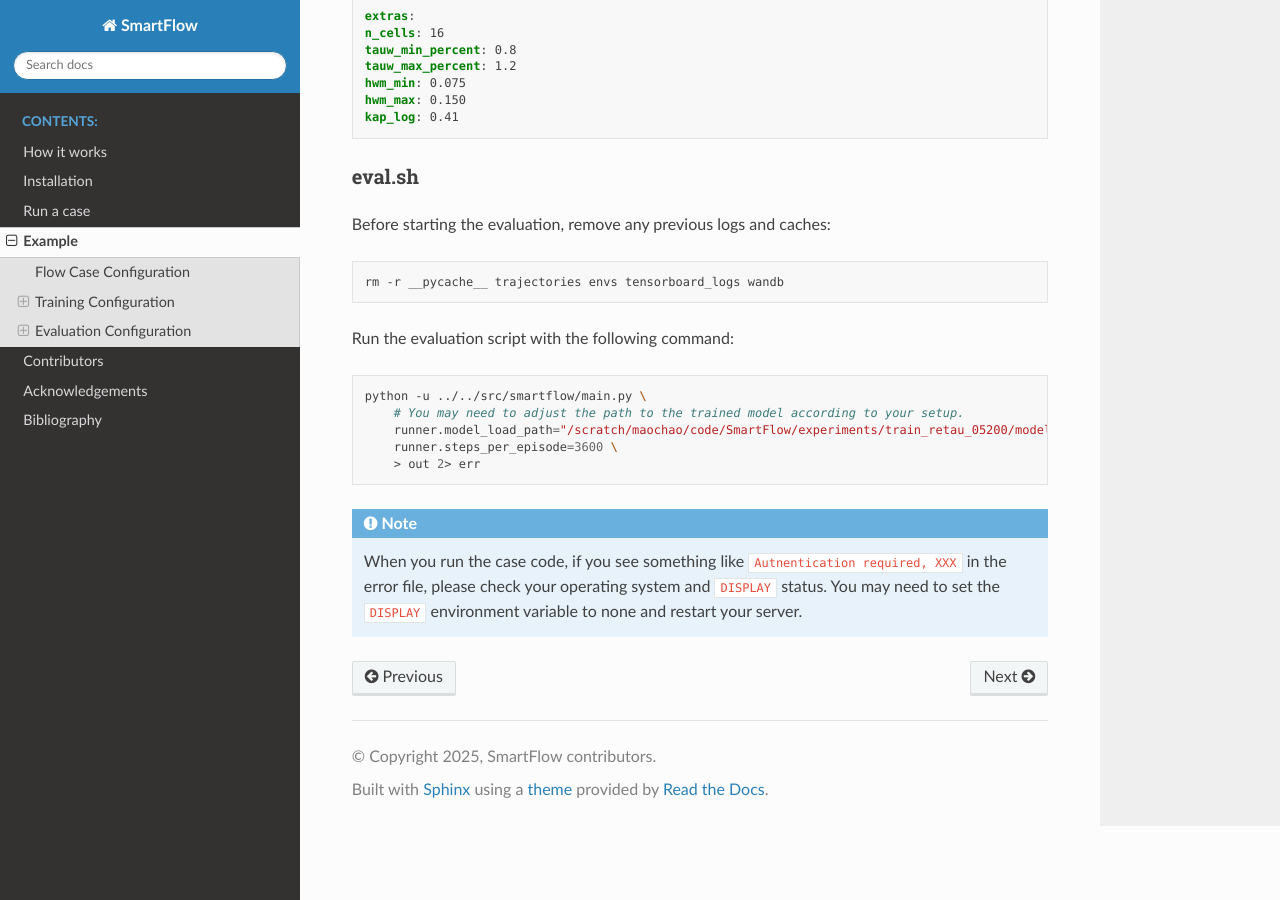
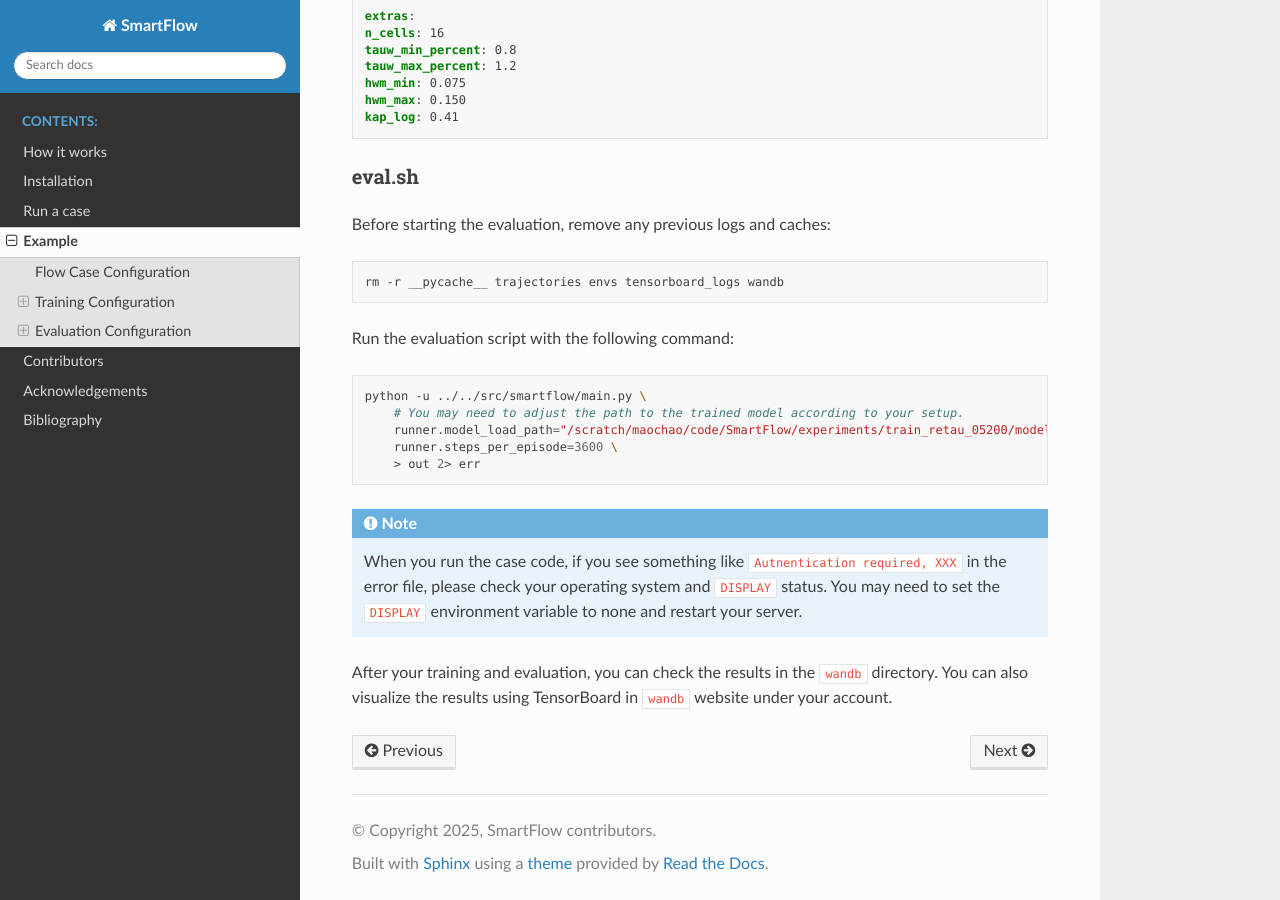
Before and after one commit to zz-blue/SmartFlow-Doc, a Sphinx documentation site: the page built from source/Example.rst, in a window 1280 px wide and 900 px high, scrolled down 3753 px. Built offline with Sphinx 7.4.7 and the Read the Docs theme 3.1.0, drawn with Linux system fonts in a browser that asks for light colours.

Commit message:
Add sme notes in examples

```diff
--- a/source/Example.rst
+++ b/source/Example.rst
@@ -221,3 +221,5 @@ Run the evaluation script with the following command:
 .. note::
 
    When you run the case code, if you see something like ``Autnentication required, XXX`` in the error file, please check your operating system and ``DISPLAY`` status. You may need to set the ``DISPLAY`` environment variable to none and restart your server.
+
+After your training and evaluation, you can check the results in the ``wandb`` directory. You can also visualize the results using TensorBoard in ``wandb`` website under your account.
```
Also changed, not shown: 5 other files.
